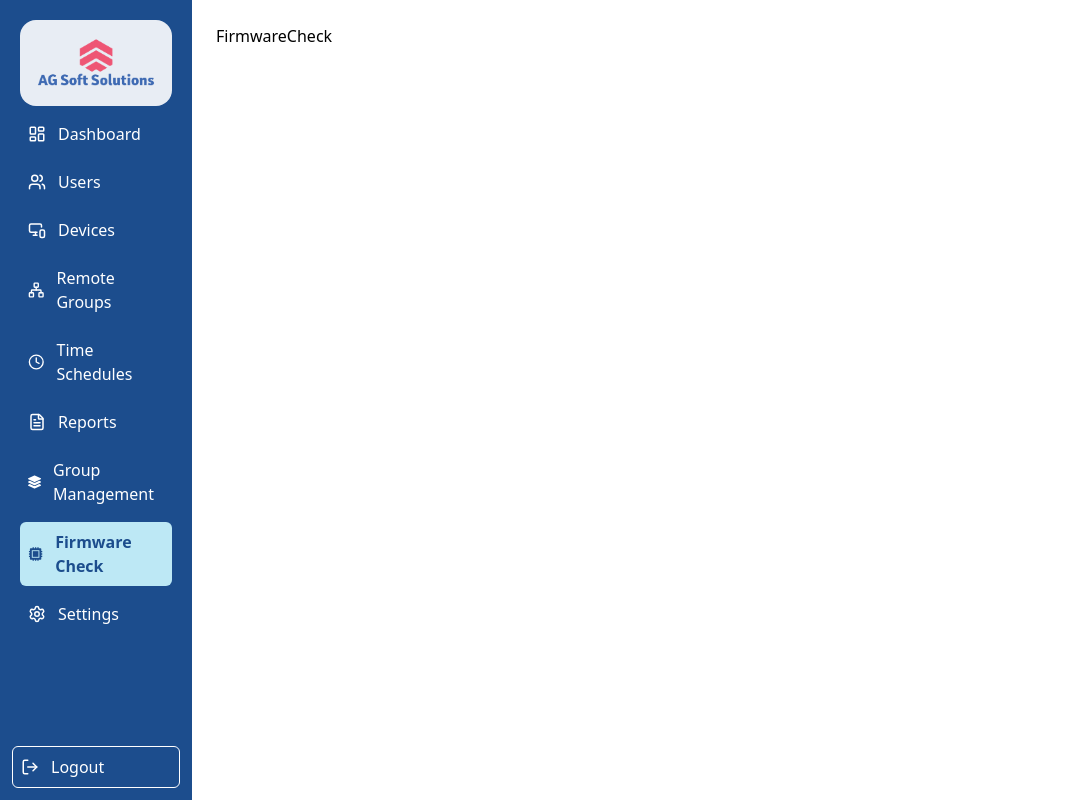
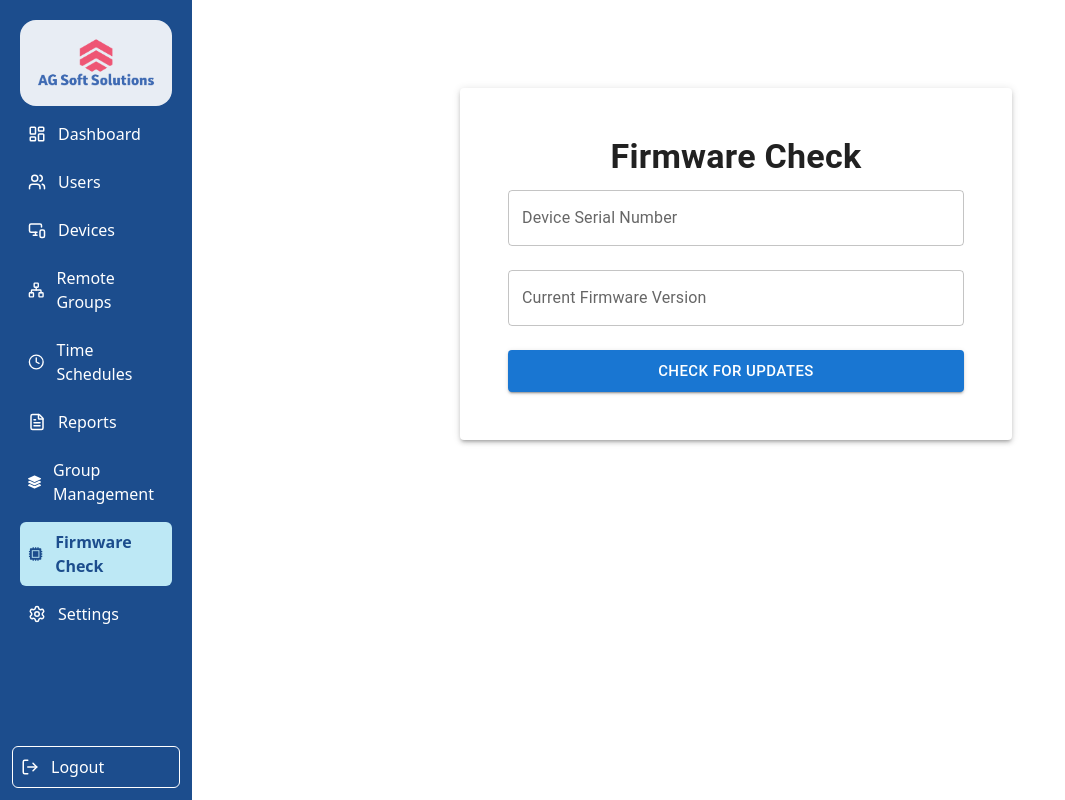
Before and after one commit to nishanth-ss/Handpass_portal, a React (Vite) app: page /firm-check in a window 1280 px wide. Shown: the whole page, without its empty margins (0-1065 px from the left). Built offline with nearby package versions, Linux system fonts and the light colour scheme; sample sign-in values are in the browser's storage.

Commit message:
firmware updated

```diff
--- a/src/components/groupmanagement/GroupRelatedUsers.tsx
+++ b/src/components/groupmanagement/GroupRelatedUsers.tsx
@@ -20,7 +20,6 @@ const GroupRelatedUsers = () => {
     const createGroupForUser = useCreateGroup();
 
     const rows = data?.data ?? [];
-    console.log(deviceOption);
 
     const groupOptions = deviceOption?.data?.map((g: any) => ({
         id: g.id,
--- a/src/components/reports/ReportsForm.tsx
+++ b/src/components/reports/ReportsForm.tsx
@@ -18,7 +18,7 @@ type ReportsFormProps = {
 
 const schema = yup.object({
     sn: yup.string().nullable(),
-    name: yup.string().nullable(),
+    name: yup.object().nullable(),
     start_date: yup.date().nullable(),
     end_date: yup
         .date()
--- a/src/pages/Devices.tsx
+++ b/src/pages/Devices.tsx
@@ -27,7 +27,6 @@ const Devices = () => {
       { id, name },
       {
         onSuccess: () => {
-          console.log("Updated successfully");
           setOpen(false);
           setSelected(null);
         },
--- a/src/pages/FirmwareCheck.tsx
+++ b/src/pages/FirmwareCheck.tsx
@@ -1,9 +1,108 @@
-import React from 'react'
+import React from 'react';
+import { useForm } from "react-hook-form";
+import { Box, Container, Typography, TextField, Button, Paper, Alert, CircularProgress } from "@mui/material";
+import { useFirmwareCheck } from "../service/useFirmware";
+import type { FirmwareCheckData } from "../types/firmwareTypes";
 
 const FirmwareCheck = () => {
+  const firmwareCheck = useFirmwareCheck();
+  const {
+    register,
+    handleSubmit,
+    formState: { errors },
+  } = useForm<FirmwareCheckData>();
+
+  const onSubmit = (data: FirmwareCheckData) => {
+    firmwareCheck.mutate(data, {
+      onSuccess: (response) => {
+        console.log("Firmware check response:", response);
+        // Handle success - show update availability
+      },
+      onError: (error) => {
+        console.error("Firmware check failed:", error);
+        // Handle error
+      },
+    });
+  };
+
   return (
-    <div>FirmwareCheck</div>
-  )
-}
+    <Container maxWidth="sm">
+      <Box sx={{ mt: 8 }}>
+        <Paper elevation={3} sx={{ p: 6 }}>
+          <Typography variant="h4" component="h1" align="center" fontWeight="bold" gutterBottom>
+            Firmware Check
+          </Typography>
 
-export default FirmwareCheck
+          <Box component="form" onSubmit={handleSubmit(onSubmit)} sx={{ display: 'flex', flexDirection: 'column', gap: 3 }}>
+            <Box>
+              <TextField
+                id="sn"
+                label="Device Serial Number"
+                placeholder="Enter device serial number"
+                fullWidth
+                {...register("sn", {
+                  required: "Serial number is required",
+                })}
+                error={!!errors.sn}
+                helperText={errors.sn?.message}
+              />
+            </Box>
+
+            <Box>
+              <TextField
+                id="version"
+                label="Current Firmware Version"
+                placeholder="Enter current firmware version"
+                fullWidth
+                {...register("version", {
+                  required: "Firmware version is required",
+                })}
+                error={!!errors.version}
+                helperText={errors.version?.message}
+              />
+            </Box>
+
+            <Button
+              type="submit"
+              variant="contained"
+              fullWidth
+              size="large"
+              disabled={firmwareCheck.isPending}
+            >
+              {firmwareCheck.isPending ? (
+                <>
+                  <CircularProgress size={20} sx={{ mr: 1 }} />
+                  Checking...
+                </>
+              ) : (
+                "Check for Updates"
+              )}
+            </Button>
+
+            {firmwareCheck.data && (
+              <Alert
+                severity={firmwareCheck.data.updateAvailable ? "info" : "success"}
+                sx={{ mt: 2 }}
+              >
+                {firmwareCheck.data.message}
+                {firmwareCheck.data.updateAvailable && firmwareCheck.data.latestVersion && (
+                  <div>
+                    Latest version: {firmwareCheck.data.latestVersion}
+                  </div>
+                )}
+              </Alert>
+            )}
+
+            {firmwareCheck.error && (
+              <Alert severity="error" sx={{ mt: 2 }}>
+                Failed to check firmware. Please try again.
+              </Alert>
+            )}
+          </Box>
+        </Paper>
+      </Box>
+    </Container>
+  );
+};
+
+export default FirmwareCheck;
--- a/src/service/useDevice.ts
+++ b/src/service/useDevice.ts
@@ -42,7 +42,7 @@ export function useDeleteDevice() {
 
   // DO NOT type the return value
   return useMutation({
-    mutationFn: (id: string) => api.delete(`/api/devices/${id}`),
+    mutationFn: (id: string) => api.delete(`/v1/connect/${id}`),
 
     onSuccess: () => {
       queryClient.invalidateQueries({ queryKey: ["devices"] });
--- /dev/null
+++ b/src/service/useFirmware.ts
@@ -0,0 +1,25 @@
+// services/useFirmware.ts
+import { useMutation } from "@tanstack/react-query";
+import { api } from "../lib/api";
+
+interface FirmwareCheckData {
+  sn: string;
+  version: string;
+}
+
+interface FirmwareCheckResponse {
+  success: boolean;
+  message: string;
+  updateAvailable?: boolean;
+  latestVersion?: string;
+  downloadUrl?: string;
+}
+
+export function useFirmwareCheck() {
+  return useMutation({
+    mutationFn: async (data: FirmwareCheckData): Promise<FirmwareCheckResponse> => {
+      const res = await api.post(`/v1/firmware_upgrade`, data);
+      return res.data;
+    },
+  });
+}
--- /dev/null
+++ b/src/types/firmwareTypes.ts
@@ -0,0 +1,14 @@
+export interface FirmwareCheckData {
+  sn: string;
+  version: string;
+}
+
+export interface FirmwareCheckResponse {
+  success: boolean;
+  message: string;
+  updateAvailable?: boolean;
+  latestVersion?: string;
+  downloadUrl?: string;
+  currentVersion?: string;
+  deviceStatus?: string;
+}
```
